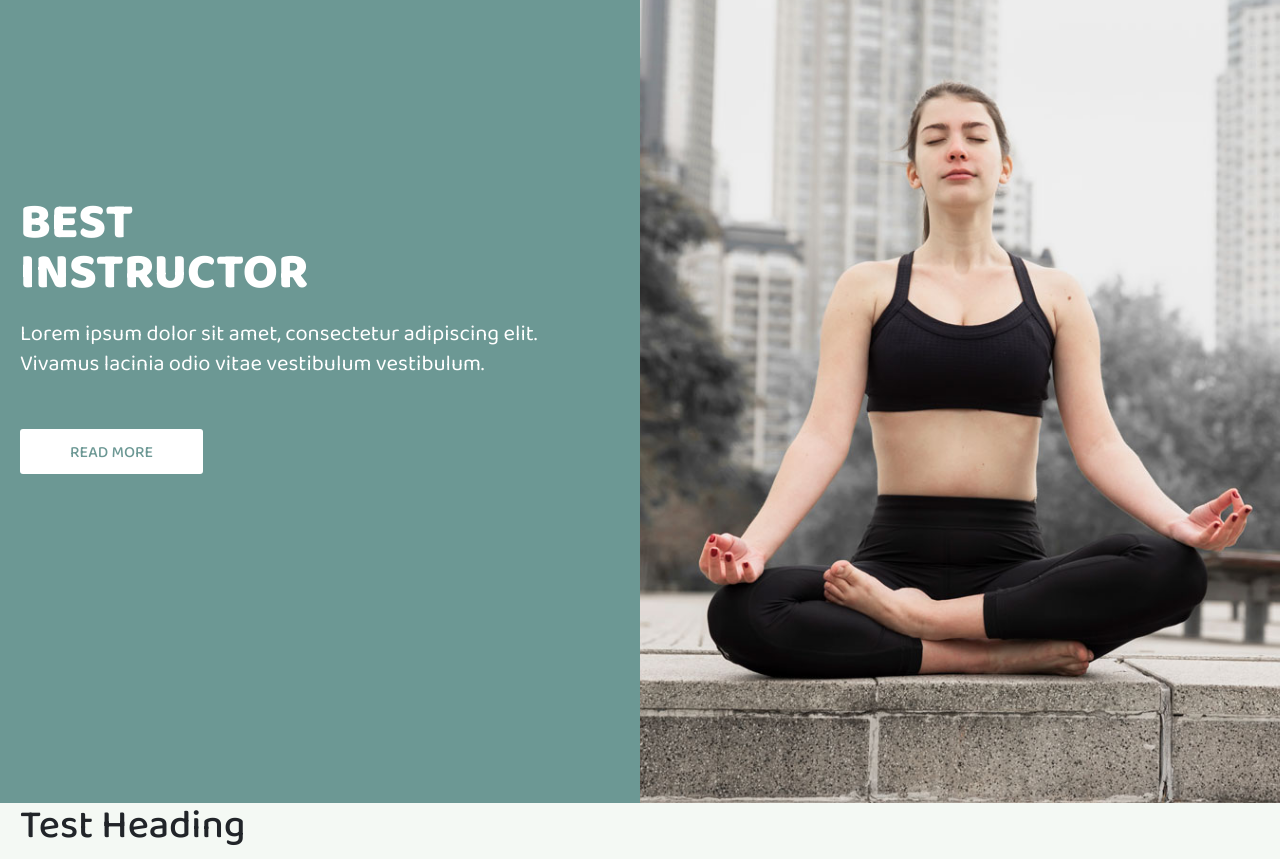
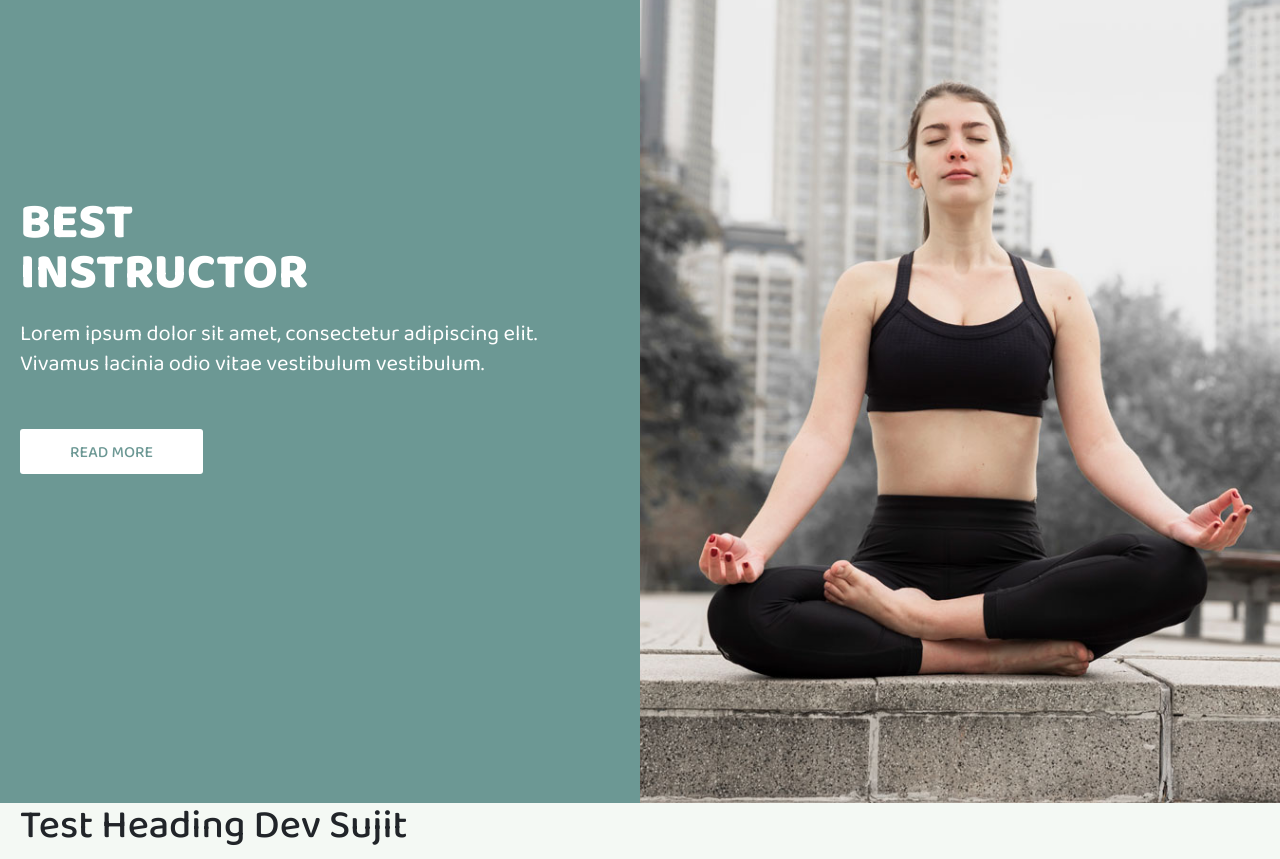
Before and after one commit to MrinmoyCodeClouds/Scss-tutorial, a plain HTML site: page index.html in a window 1280 px wide. Shown: the part 2613-3472 px from the top of the page. Drawn offline with nearby package versions, Linux system fonts and the light colour scheme.

Commit message:
This is my first Commit

```diff
--- a/index.html
+++ b/index.html
@@ -185,7 +185,7 @@
       </section>
       <article class="customSection">
         <div class="container">
-          <h1 class="h1">Test Heading</h1>
+          <h1 class="h1">Test Heading Dev Sujit</h1>
         </div>
       </article>
       <!--BEST INSTRUCTOR END-->
```
